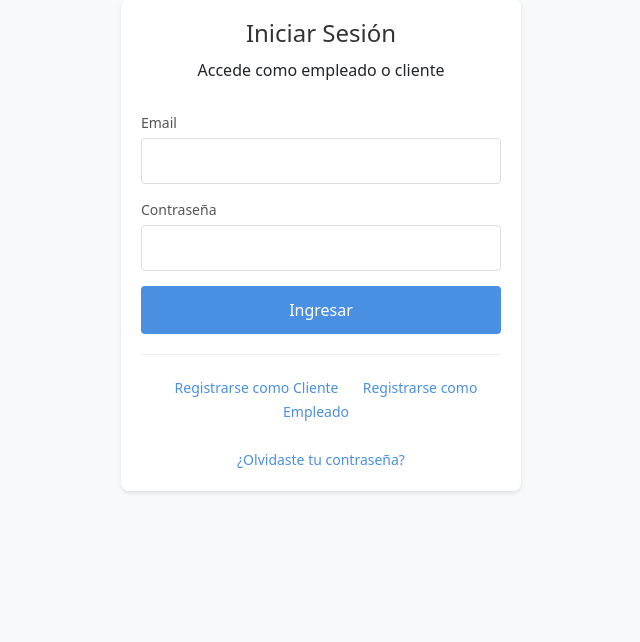
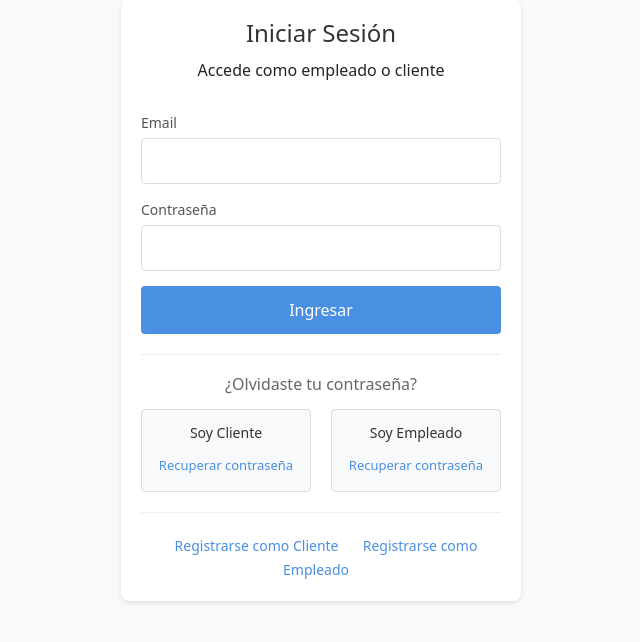
Before and after one commit to nunezValen/Alquil.Ar, a Django app: page /persona/login2/ in a window 1280 px wide. Shown: the part 113-755 px from the top of the page, without its empty margins (319-959 px from the left). Run offline with Django 5.2, Linux system fonts and the light colour scheme; some libraries are stand-ins or nearby versions.

Commit message:
chore-cambiar-contrasenia-empleado

```diff
--- a/persona/templates/cambiar_password_empleado.html
+++ b/persona/templates/cambiar_password_empleado.html
@@ -91,6 +91,6 @@
         <input type="email" name="email" placeholder="Email" required>
         <button type="submit">Enviar Nueva Contraseña</button>
     </form>
-    <a href="{% url 'login_empleado' %}" class="back-link">Volver al inicio de sesión</a>
+    <a href="{% url 'login_unificado2' %}" class="back-link">Volver al inicio de sesión</a>
 </div>
 {% endblock %}
--- a/persona/templates/persona/login_unificado2.html
+++ b/persona/templates/persona/login_unificado2.html
@@ -96,6 +96,50 @@
     .register-links a:hover {
         text-decoration: underline;
     }
+
+    .password-recovery {
+        margin-top: 20px;
+        padding-top: 20px;
+        border-top: 1px solid #eee;
+        text-align: center;
+    }
+
+    .password-recovery h3 {
+        color: #666;
+        font-size: 16px;
+        margin-bottom: 15px;
+    }
+
+    .recovery-options {
+        display: flex;
+        justify-content: center;
+        gap: 20px;
+    }
+
+    .recovery-option {
+        background-color: #f8f9fa;
+        padding: 15px;
+        border-radius: 4px;
+        border: 1px solid #ddd;
+        text-align: center;
+        flex: 1;
+    }
+
+    .recovery-option h4 {
+        color: #333;
+        margin-bottom: 10px;
+        font-size: 14px;
+    }
+
+    .recovery-option a {
+        color: #4a90e2;
+        text-decoration: none;
+        font-size: 13px;
+    }
+
+    .recovery-option a:hover {
+        text-decoration: underline;
+    }
 </style>
 
 <div class="login-container">
@@ -123,11 +167,23 @@
         <button type="submit" class="submit-button">Ingresar</button>
     </form>
 
+    <div class="password-recovery">
+        <h3>¿Olvidaste tu contraseña?</h3>
+        <div class="recovery-options">
+            <div class="recovery-option">
+                <h4>Soy Cliente</h4>
+                <a href="{% url 'cambiar_password' %}">Recuperar contraseña</a>
+            </div>
+            <div class="recovery-option">
+                <h4>Soy Empleado</h4>
+                <a href="{% url 'cambiar_password_empleado' %}">Recuperar contraseña</a>
+            </div>
+        </div>
+    </div>
+
     <div class="register-links">
         <a href="{% url 'registrar_persona' %}">Registrarse como Cliente</a>
         <a href="{% url 'registrar_empleado' %}">Registrarse como Empleado</a>
-        <br><br>
-        <a href="{% url 'cambiar_password' %}">¿Olvidaste tu contraseña?</a>
     </div>
 </div>
 {% endblock %}
```
Also changed, not shown: db.sqlite3.
